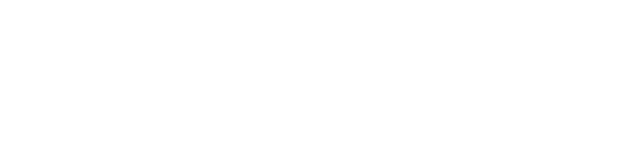
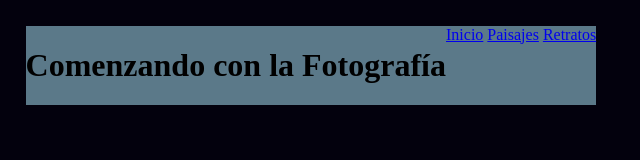
Before and after one commit to EdgardNavas/Proyecto-Final-CSS, a plain HTML site: page index.html in a window 1280 px wide. Shown: the whole page, without its empty margins (0-640 px from the left). Drawn offline with Linux system fonts and the light colour scheme.

Commit message:
Añadi archivo css y html de barra de navegación

```diff
--- /dev/null
+++ b/css/estilos.css
@@ -0,0 +1,9 @@
+body{
+	background-color: #03010D;
+	margin: 2%;
+}
+
+#cabecera{
+	background-color: #5b7989;
+	display: inline-flex;
+}
--- a/index.html
+++ b/index.html
@@ -2,9 +2,25 @@
 <html lang="en">
 <head>
 	<meta charset="UTF-8">
-	<title>Document</title>
+	<meta name="viwport" content="width=dwvice-width">
+	<title>Comenzando con la fotografía</title>
+	<link rel="stylesheet" href="css/estilos.css">
 </head>
 <body>
+	<header>
+		<div id="cabecera">
+			<div id="Titulo">
+				<h1>Comenzando con la Fotografía</h1>
+			</div>
+			<div>
+				<a class="enlace" href="html/inicio.html">Inicio</a>
+				<a class="enlace" href="html/paisajes.html">Paisajes</a>
+				<a href="html/retratos.html">Retratos</a>
+			</div>
+		</div>
+	</header>
+	<section>
 
+	</section>
 </body>
 </html>
```
Also changed, not shown: html/inicio.html (added, +1 -0 lines), html/paisajes.html (added, +1 -0 lines), html/retratos.html (added, +1 -0 lines).
